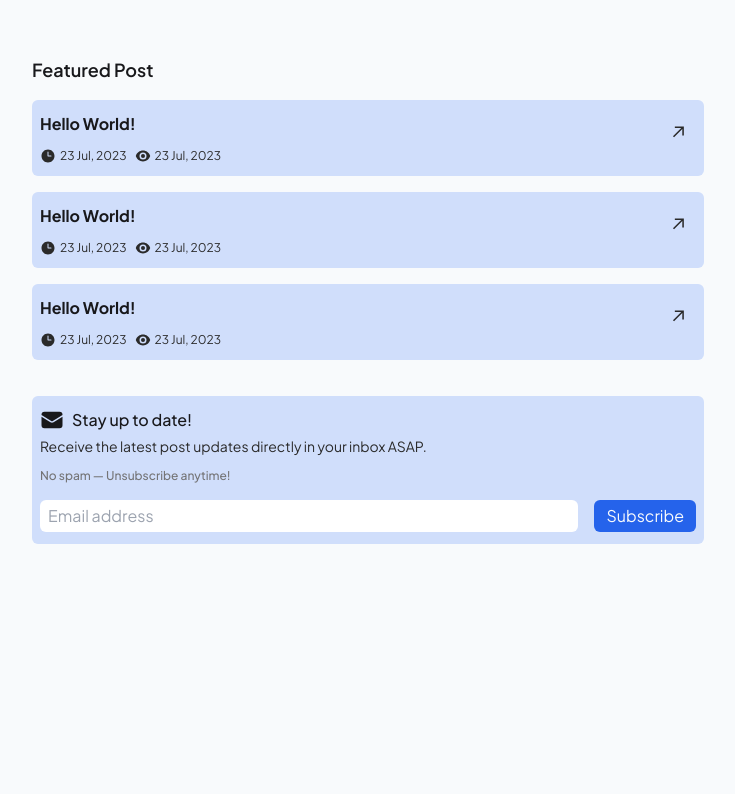
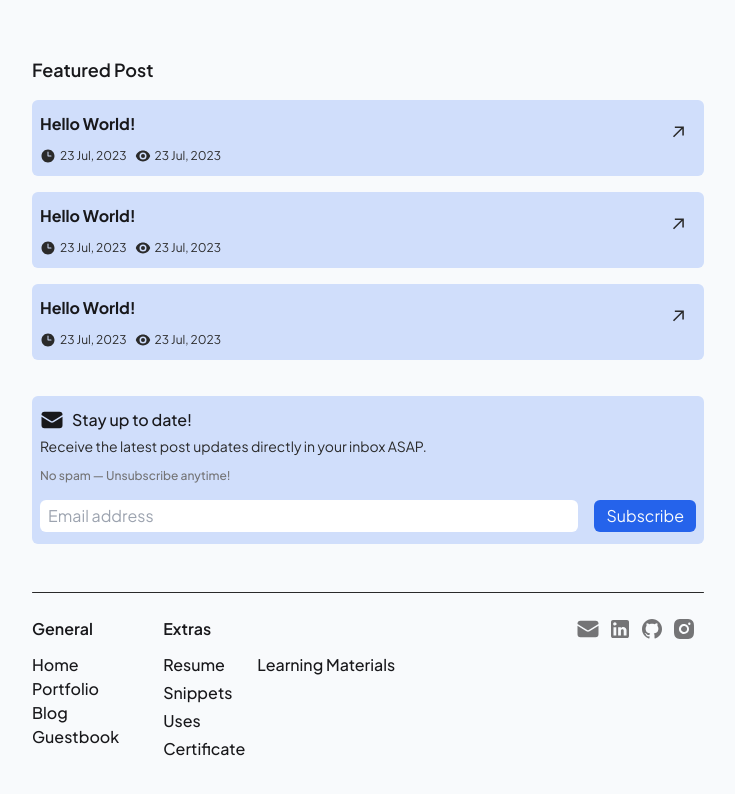
Before and after one commit to Mgkusumaputra/mgkusumaputra.me, a Next.js app: page / in a window 1280 px wide. Shown: the part 384-1178 px from the top of the page, without its empty margins (272-1007 px from the left). Before the commit the page ends 928 px from the top, so only its background shows below. Built offline with nearby package versions, Linux system fonts and the light colour scheme.

Commit message:
✨ feat: footer

```diff
--- a/app/layout.tsx
+++ b/app/layout.tsx
@@ -1,22 +1,32 @@
-import './globals.css'
-import type { Metadata } from 'next'
-import { Plus_Jakarta_Sans} from 'next/font/google'
+import Navbar from "@/components/Navbar";
+import "./globals.css";
+import type { Metadata } from "next";
+import { Plus_Jakarta_Sans } from "next/font/google";
+import Footer from "@/components/Footer";
 
-const plusJakartaSans = Plus_Jakarta_Sans({ subsets: ['latin'] })
+const plusJakartaSans = Plus_Jakarta_Sans({ subsets: ["latin"] });
 
 export const metadata: Metadata = {
-  title: 'Create Next App',
-  description: 'Generated by create next app',
-}
+  title: "Create Next App",
+  description: "Generated by create next app",
+};
 
 export default function RootLayout({
   children,
 }: {
-  children: React.ReactNode
+  children: React.ReactNode;
 }) {
   return (
     <html lang="en">
-      <body className={`${plusJakartaSans.className} bg-background text-text-primary`}>{children}</body>
+      <body
+        className={`${plusJakartaSans.className} antialiased bg-background text-text-primary `}
+      >
+        <main className="w-full mx-auto px-8 py-10 max-w-2xl md:px-0">
+          <Navbar />
+          {children}
+          <Footer />
+        </main>
+      </body>
     </html>
-  )
+  );
 }
--- a/app/page.tsx
+++ b/app/page.tsx
@@ -1,11 +1,9 @@
-import Navbar from "@/components/Navbar";
 import Header from "@/components/home/Header";
 import FeaturedPost from "@/components/home/featuredPost";
 
 export default function Home() {
   return (
-    <div className="w-full mx-auto px-8 py-10 max-w-2xl h-screen md:px-0">
-      <Navbar />
+    <div className="">
       <Header />
       <FeaturedPost />
     </div>
--- /dev/null
+++ b/components/Footer.tsx
@@ -0,0 +1,69 @@
+import Link from "next/link";
+import React from "react";
+import Mail from "./icons/Mail";
+import Linkedin from "./icons/Linkedin";
+import Instagram from "./icons/Instagram";
+import Github from "./icons/Github";
+
+export default function Footer() {
+  return (
+    <footer className="flex flex-col gap-6 mt-12">
+      <hr className="border-text-secondary rounded-sm" />
+      <div className="flex justify-between">
+        <div className="flex flex-row gap-x-11">
+          <div className="flex flex-col gap-3">
+            <p className="text-base font-semibold">General</p>
+            <div className="flex flex-col gap-x-1 text-base font-medium">
+              <Link href="/">Home</Link>
+              <Link href="/portfolio">Portfolio</Link>
+              <Link href="/blog">Blog</Link>
+              <Link href="/guestbook">Guestbook</Link>
+            </div>
+          </div>
+          <div className="flex flex-col gap-3">
+            <p className="text-base font-semibold">Extras</p>
+            <div className="grid grid-rows-4 grid-flow-col gap-y-1 gap-x-3 text-base font-medium">
+              <Link className="" href="/">
+                Resume
+              </Link>
+              <Link href="/portfolio">Snippets</Link>
+              <Link href="/blog">Uses</Link>
+              <Link href="/guestbook">Certificate</Link>
+              <Link href="/guestbook">Learning Materials</Link>
+            </div>
+          </div>
+        </div>
+        <div className="flex">
+          <Link
+            href="mailto:contact@mgkusumaputra.me"
+            target="_blank"
+            className="text-inactive transition-colors hover:text-text-primary w-8 h-8"
+          >
+            <Mail />
+          </Link>
+          <Link
+            href="https://linkedin.com/in/mgkusumaputra"
+            target="_blank"
+            className="text-inactive transition-colors hover:text-text-primary w-8 h-8"
+          >
+            <Linkedin />
+          </Link>
+          <Link
+            href="https://github.com/mgkusumaputra"
+            target="_blank"
+            className="text-inactive transition-colors hover:text-text-primary w-8 h-8"
+          >
+            <Github />
+          </Link>
+          <Link
+            href="https://instagram.com/mgkusumaputra"
+            target="_blank"
+            className="text-inactive transition-colors hover:text-text-primary w-8 h-8"
+          >
+            <Instagram />
+          </Link>
+        </div>
+      </div>
+    </footer>
+  );
+}
```
